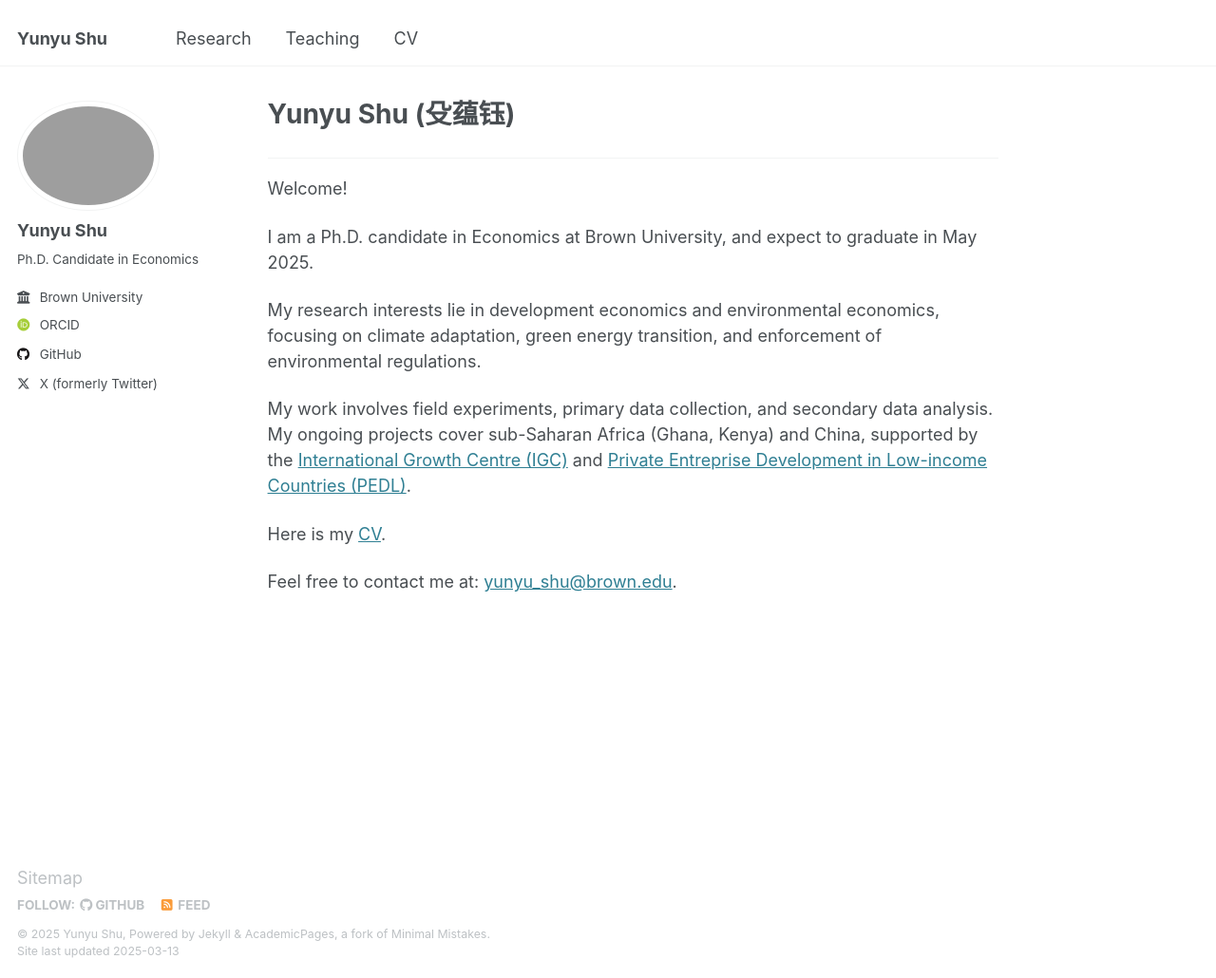
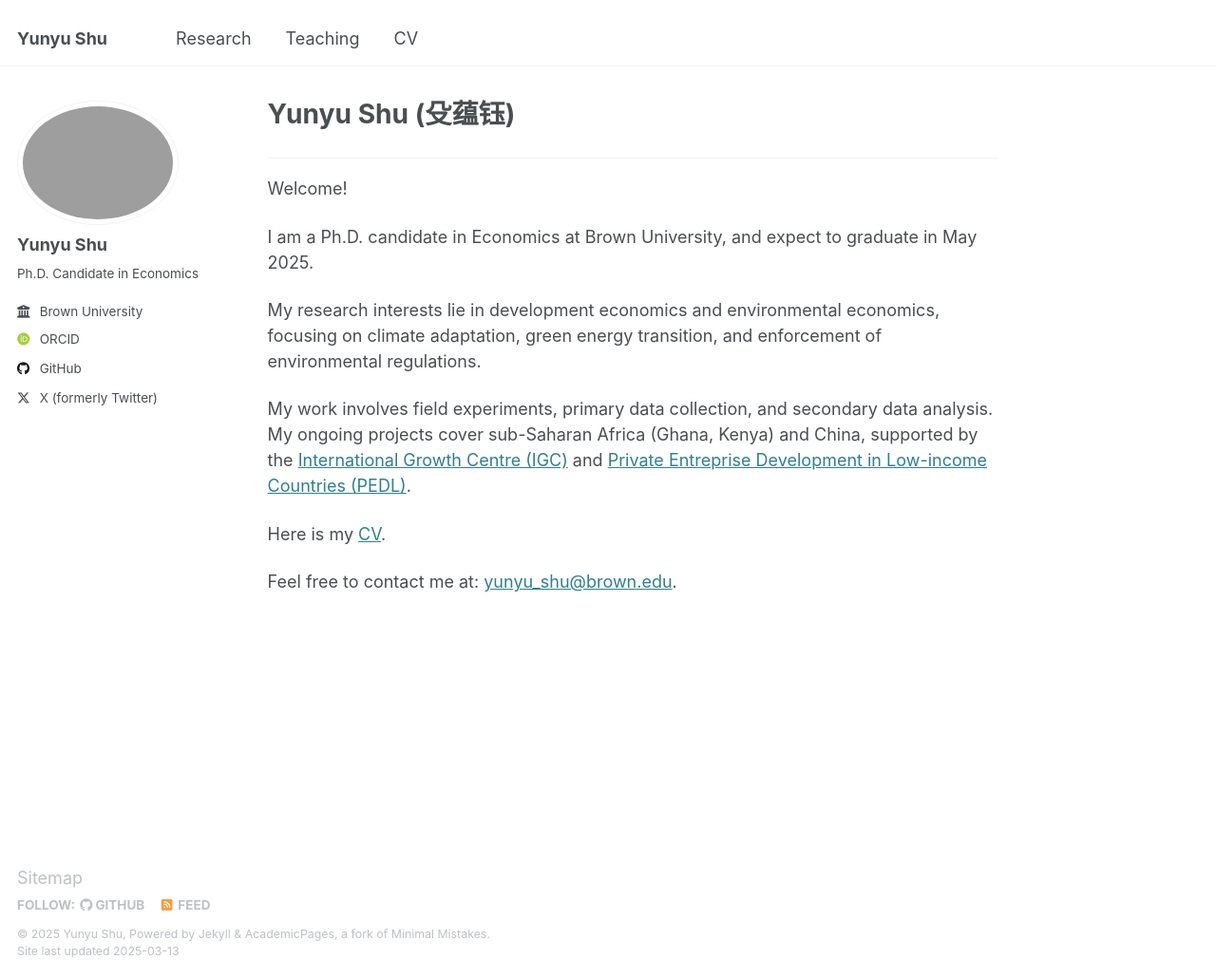
Before and after one commit to shirleyshu0503/shirleyshu0503.github.io, a Jekyll site: the page built from _pages/about.md, in a window 1280 px wide and 1030 px high. Shown: the whole window at 95% size. Built offline with Jekyll 4.4.1, drawn with Linux system fonts in a browser that asks for light colours; some web fonts are replaced.

Commit message:
Update _sidebar.scss

```diff
--- a/_sass/layout/_sidebar.scss
+++ b/_sass/layout/_sidebar.scss
@@ -83,9 +83,9 @@
 .author__avatar {
   display: table-cell;
   vertical-align: top;
-  width: 36 px;
+  width: 38 px;
   // set width only, for non-square avatars
-  // height: 36 px;
+  // height: 38 px;
 
   @include breakpoint($large) {
     display: block;
@@ -94,8 +94,8 @@
   }
 
   img {
-    max-width: 150px;
-    border-radius: 50%;
+    max-width: 170px;
+    border-radius: 65%;
 
     @include breakpoint($large) {
       padding: 5px;
```
